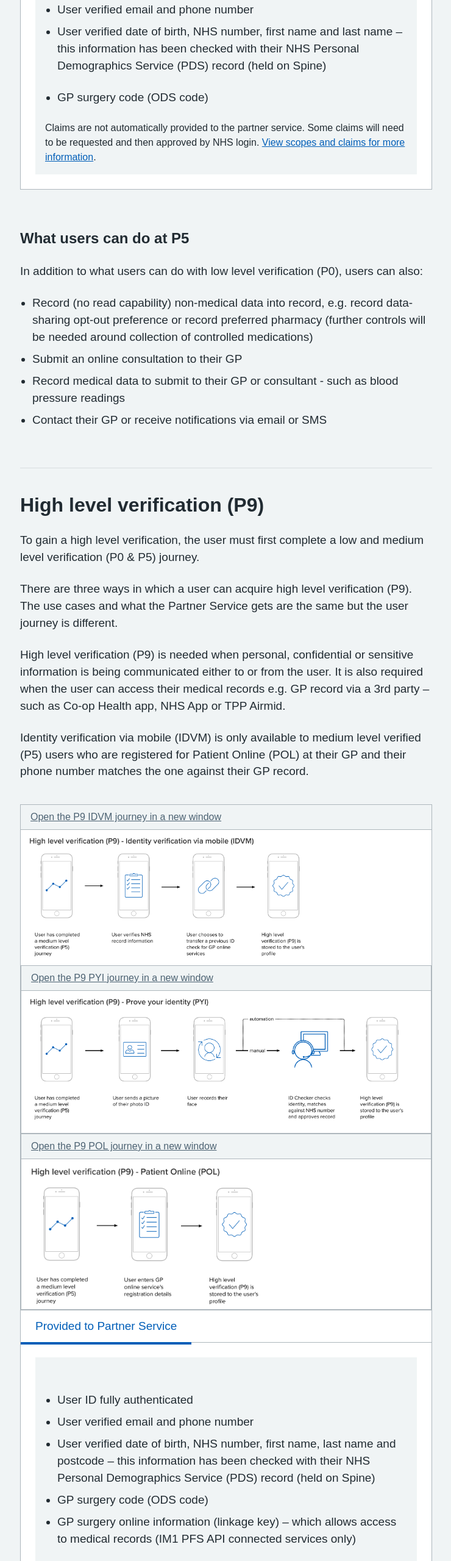
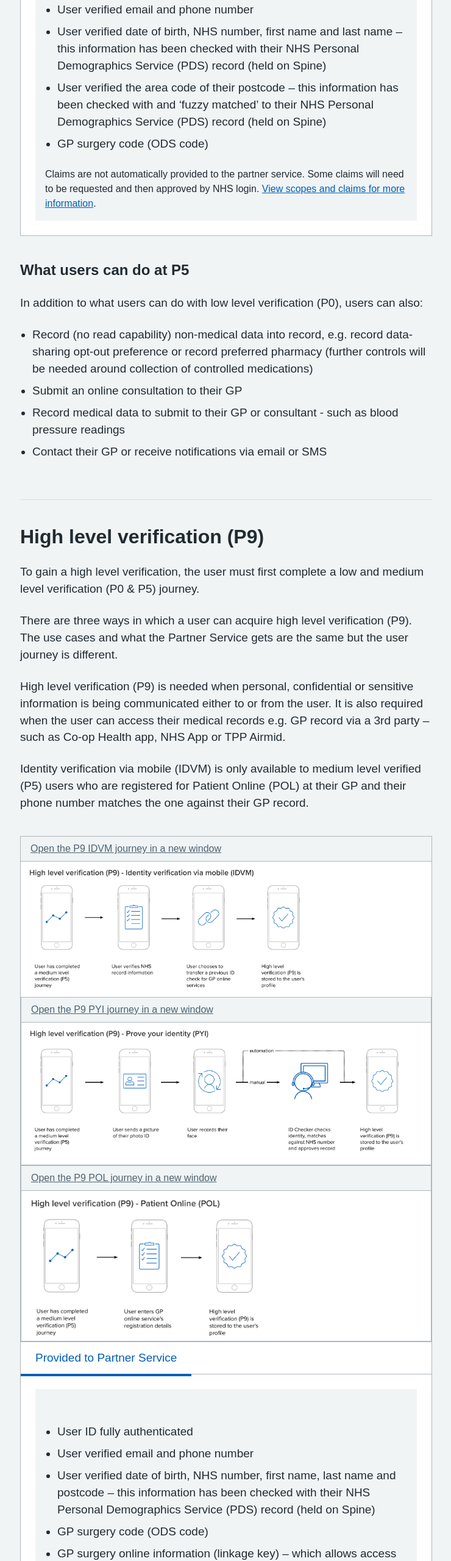
Before and after one commit to nhsconnect/nhslogin, an Eleventy site: page src/user-journeys.md in a window 1280 px wide. Shown: the part 2720-5280 px from the top of the page at 61% size, without its empty margins (411-1151 px from the left). Built offline with nearby package versions, Linux system fonts and the light colour scheme; Eleventy itself is replaced by a stand-in of ours; files that its build step writes are made by us from their sources; a web font is replaced by a local one.

Commit message:
Revert "Content changes to user journey bullets"
This reverts commit 7ae1b40399df4eeaec3ba68000604bff6002b78b.

```diff
--- a/src/user-journeys.md
+++ b/src/user-journeys.md
@@ -136,7 +136,7 @@ This level of verification is just a claimed identity. If a Partner Service wish
               <ul>
               <li>User verified email and phone number</li>
               <li>User verified date of birth, NHS number, first name and last name – this information has been checked with their NHS Personal Demographics Service (PDS) record (held on Spine)</li>
-
+              <li>User verified the area code of their postcode – this information has been checked with and ‘fuzzy matched’ to their NHS Personal Demographics Service (PDS) record (held on Spine)</li>
               <li>GP surgery code (ODS code)</li>
                 </ul>
                               Claims are not automatically provided to the partner service. Some claims will need to be requested and then approved by NHS login. <a href="/nhslogin/scopes-and-claims/">View scopes and claims for more information</a>.
@@ -221,7 +221,7 @@ Identity verification via mobile (IDVM) is only available to medium level verifi
                 <li>User verified email and phone number</li>
                 <li>User verified date of birth, NHS number, first name, last name and postcode – this information has been checked with their NHS Personal Demographics Service (PDS) record (held on Spine)</li>
                 <li>GP surgery code (ODS code)</li>
-                <li>GP surgery online information (linkage key) – which allows access to medical records (IM1 PFS API connected services only)</li>
+                <li>GP surgery online information (linkage key) – which allows access to medical records</li>
                 </ul>
                               Claims are not automatically provided to the partner service. Some claims will need to be requested and then approved by NHS login. <a href="/nhslogin/scopes-and-claims/">View scopes and claims for more information</a>.
               </div>
@@ -235,7 +235,7 @@ Identity verification via mobile (IDVM) is only available to medium level verifi
 In addition to what users can do with medium level verification (P5), users can also:
 <ul>
 <li>Enquire against official record, e.g. read medical record, view NHS number, order repeat prescriptions, view SCR or detailed record, manage / view appointments, view tailored online NHS services and online content</li>
-<li>Record medical data into healthcare consultation record (can include GP record or an NHS commissioned service healthcare record)</li>
+<li>Record medical data into private healthcare consultation record</li>
 <li>Enable delegated access for another validated individual</li>
 <li>Register for online account where treatment requires high level identity assurance or access to / adding to existing medical record</li>
 <li>Record new phone number or new email address online</li>
```
